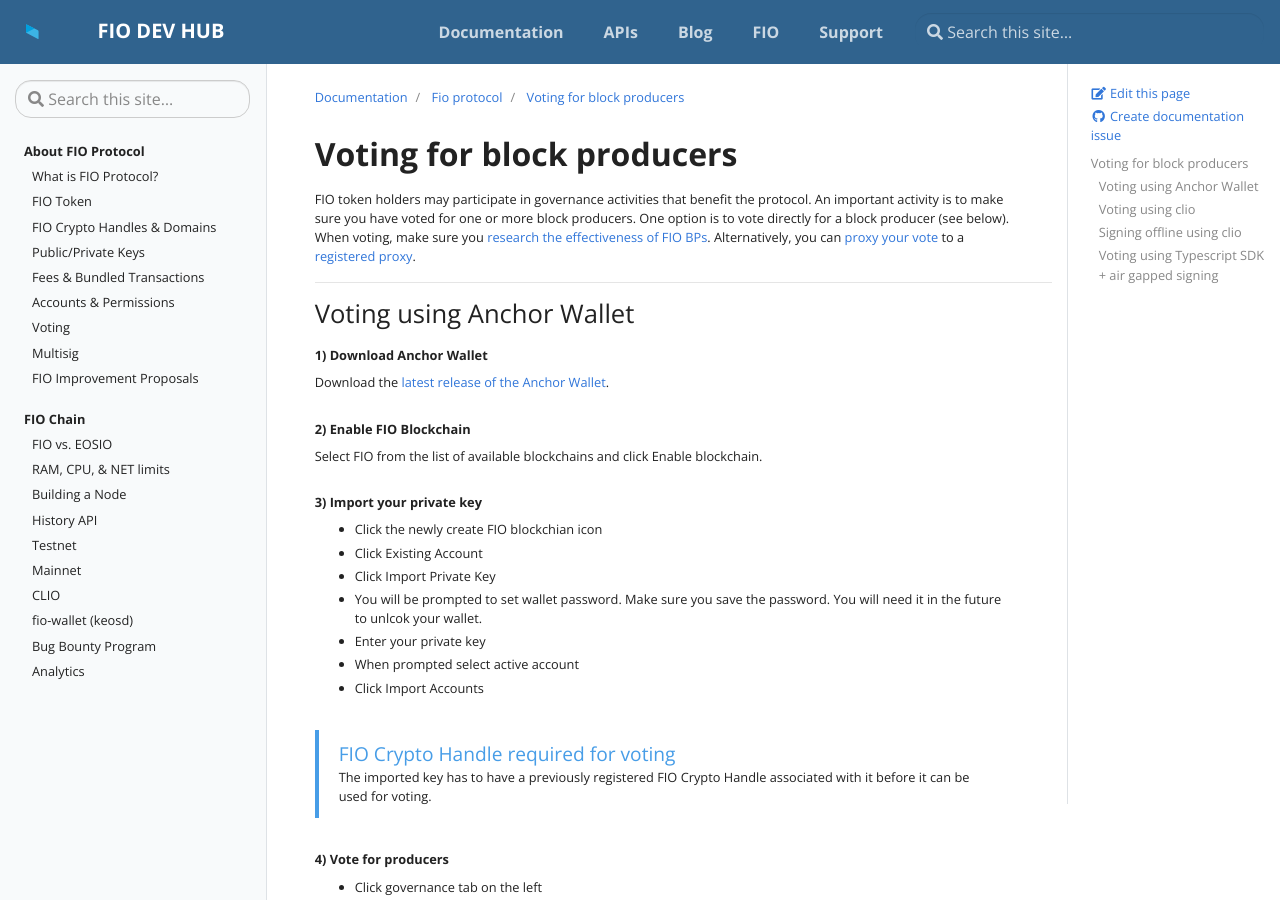
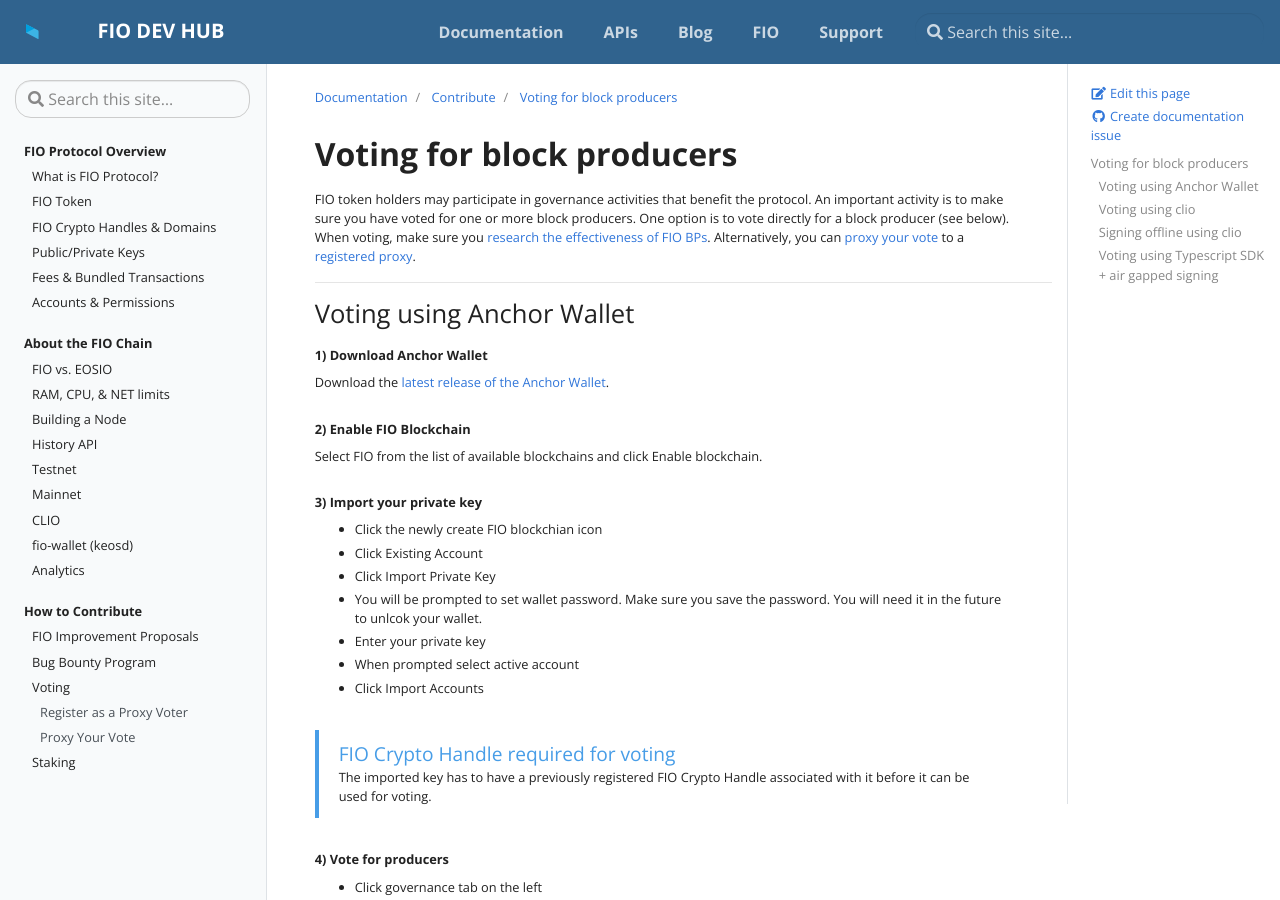
Before and after one commit to fioprotocol/fio-devhub, a Jekyll site: the page built from _docs/contribute/voting.md, in a window 1280 px wide and 900 px high. Built offline with Jekyll 4.4.1, drawn with Linux system fonts in a browser that asks for light colours.

Commit message:
Changes to About FIo nav
This involved moving some stuff from other pages as well.

```diff
--- a/_data/toc-fio.yml
+++ b/_data/toc-fio.yml
@@ -1,6 +1,6 @@
 
 
-- title: About FIO Protocol
+- title: FIO Protocol Overview
   url: "docs/index"
   links:
     - title: What is FIO Protocol?
@@ -15,13 +15,7 @@
       url: "docs/fio-protocol/fio-fees"
     - title: Accounts & Permissions
       url: "docs/fio-protocol/accounts-permissions"
-    - title: Voting
-      url: "docs/fio-protocol/voting"
-    - title: Multisig
-      url: "docs/fio-protocol/multisig"
-    - title: FIO Improvement Proposals
-      url: "docs/fio-protocol/fips"
-- title: FIO Chain
+- title: About the FIO Chain
   url: "docs/chain"
   links:
     - title: FIO vs. EOSIO
@@ -55,19 +49,36 @@
       url: "docs/chain/clio"
     - title: fio-wallet (keosd)
       url: "docs/chain/fio-wallet"
-    - title: Bug Bounty Program
-      url: "docs/chain/bounty"
-      children:
-        - title: Bounty Program Scope
-          url: "docs/chain/bounty-scope"
-        - title: Bounty Program Rules and Guidance
-          url: "docs/chain/bounty-howto"
-        - title: Bounty Rewards
-          url: "docs/chain/bounty-rewards"
-        - title: Bounty Program FAQ
-          url: "docs/chain/bounty-faq"
     - title: Analytics
       url: "docs/chain/analytics"
       children:
         - title: Top FIO token holders
           url: "docs/chain/analytics-token-holders"
+- title: How to Contribute
+  url: "docs/contribute"
+  links:
+    - title: FIO Improvement Proposals
+      url: "docs/contribute/fips"
+    - title: Bug Bounty Program
+      url: "docs/contribute/bounty"
+      children:
+        - title: Bounty Program Scope
+          url: "docs/contribute/bounty-scope"
+        - title: Bounty Program Rules and Guidance
+          url: "docs/contribute/bounty-howto"
+        - title: Bounty Rewards
+          url: "docs/contribute/bounty-rewards"
+        - title: Bounty Program FAQ
+          url: "docs/contribute/bounty-faq"
+    - title: Voting
+      url: "docs/contribute/voting"
+      children:
+        - title: Register as a Proxy Voter
+          url: "docs/contribute/reg-proxy"
+        - title: Proxy Your Vote
+          url: "docs/contribute/proxy-vote"
+    - title: Staking
+      url: "docs/contribute/staking-about"
+      children:
+        - title: How to Stake FIO
+          url: "docs/contribute/staking"
```
Also changed, not shown: _docs/contribute/bounty-faq.md (renamed from _docs/chain/bounty-faq.md), _docs/contribute/bounty-howto.md (renamed from _docs/chain/bounty-howto.md), _docs/contribute/bounty-rewards.md (renamed from _docs/chain/bounty-rewards.md), _docs/contribute/bounty-scope.md (renamed from _docs/chain/bounty-scope.md), _docs/contribute/bounty.md (renamed from _docs/chain/bounty.md), _docs/contribute/fips.md (renamed from _docs/fio-protocol/fips.md), _docs/contribute/proxy-vote.md (renamed from _docs/how-to/proxy-vote.md), _docs/contribute/reg-proxy.md (renamed from _docs/how-to/reg-proxy.md), _docs/contribute/staking-about.md (renamed from _docs/how-to/staking.md), _docs/contribute/staking.md (renamed from _docs/fio-protocol/staking.md), _docs/contribute/voting.md (renamed from _docs/fio-protocol/voting.md), _docs/how-to/multisig.md (renamed from _docs/fio-protocol/multisig.md).
